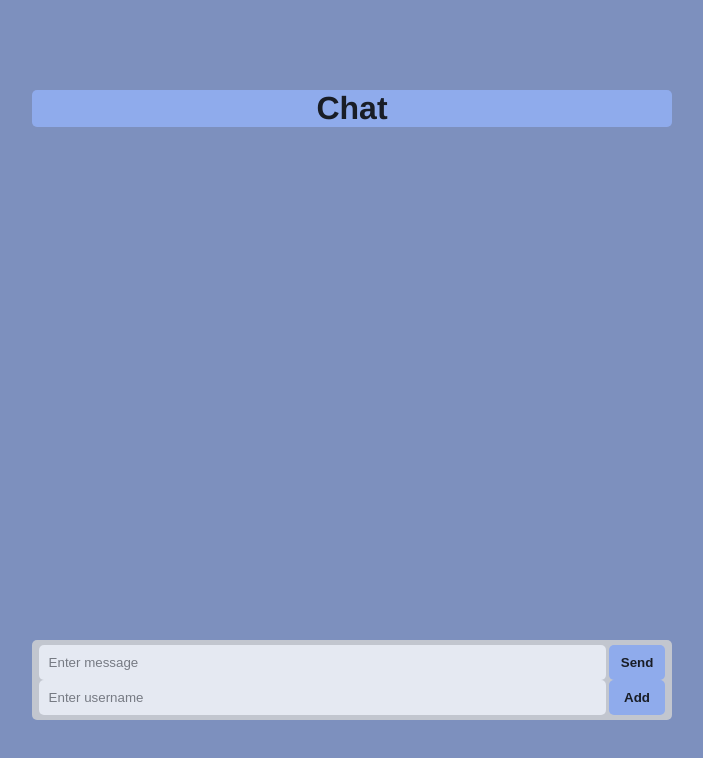
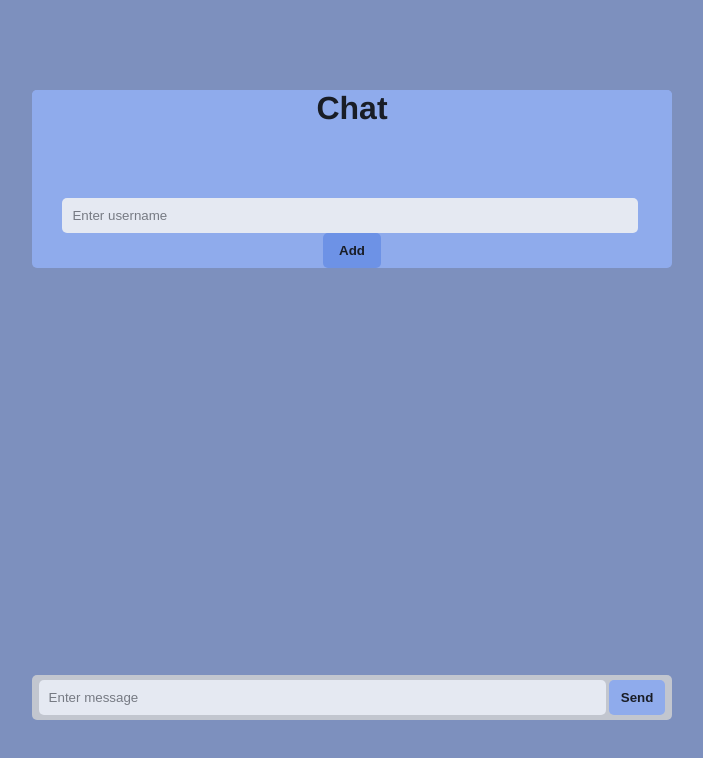
Before and after one commit to MichLan90/Chat, a website: page public/index.html in a window 1280 px wide. Shown: the whole page, without its empty margins (288-991 px from the left). Drawn offline with nearby package versions, Linux system fonts and the light colour scheme; no server answers.

Commit message:
Just styling, sorry about committing in your branch xD

```diff
--- a/public/index.html
+++ b/public/index.html
@@ -7,12 +7,18 @@
     <script defer src="./script.js"></script>
   </head>
   <body>
-    <h1 id="title">Chat</h1>
+    <div id="topbar">
+      <h1 id="title">Chat</h1>
+
+      <input id ="u" placeholder="Enter username"></input>
+      <button id="b" onclick="addUser()">Add</button>
+    </div>
+
     <div id="cont">
      <ul id="messages"></ul>
 
       <input id="m" autocomplete="off" placeholder="Enter message"/><button onclick="submitFunction()">Send</button>
-      <input id ="u" placeholder="Enter username"></input><button id="b" onclick="addUser()">Add</button>
+
 
     </div>
 
--- a/public/style.css
+++ b/public/style.css
@@ -53,6 +53,16 @@ body {
 
 #title {
     text-align: center;
+    width: 50%;
+    background-color:  rgb(148, 178, 248);
+    position: fixed;
+    left: 25%;
+    right: 25%;
+    border-radius: 5px;
+}
+
+#topbar {
+    text-align: center;
     margin-top: 7%;
     width: 50%;
     background-color:  rgb(148, 178, 248);
@@ -61,3 +71,21 @@ body {
     right: 25%;
     border-radius: 5px;
 }
+
+#b {
+    width: 9%;
+    background: rgb(106, 147, 241);
+    border: none;
+    padding: 10px;
+    font-weight: bold;
+    border-radius: 5px;
+}
+
+#u {
+    border: 0;
+    padding: 10px;
+    width: 90%;
+    margin-right: 0.5%;
+    border-radius: 5px;
+    margin-top: 17%;
+}
```
